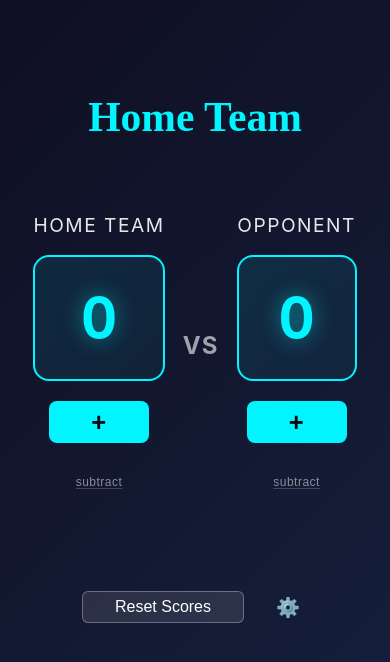
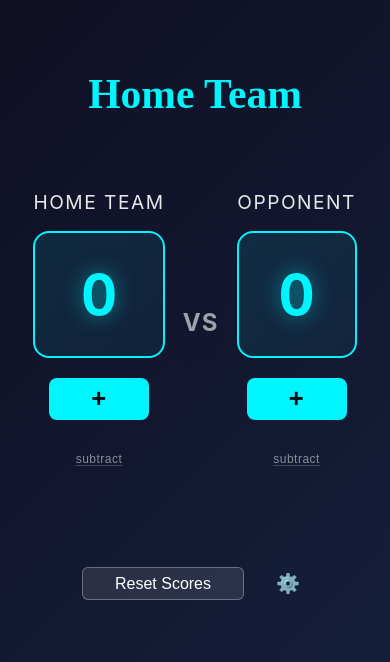
Before and after one commit to fkaltman/scoreboard-for-everyone, a React (Vite) app: page / in a window 390 px wide. Shown: the top 662 px of the page. Built offline with nearby package versions, Linux system fonts and the light colour scheme; a web font is replaced by a local one.

Commit message:
style: mobile padding fix

```diff
--- a/src/App.css
+++ b/src/App.css
@@ -266,7 +266,7 @@ body {
 /* Small mobile devices (iPhone SE, etc.) */
 @media (max-width: 480px) {
   .app-header {
-    margin-top: 20%;
+    margin-top: 14%;
     margin-bottom: 10%;
     padding: 0.75rem 1.5rem;
   }
```
